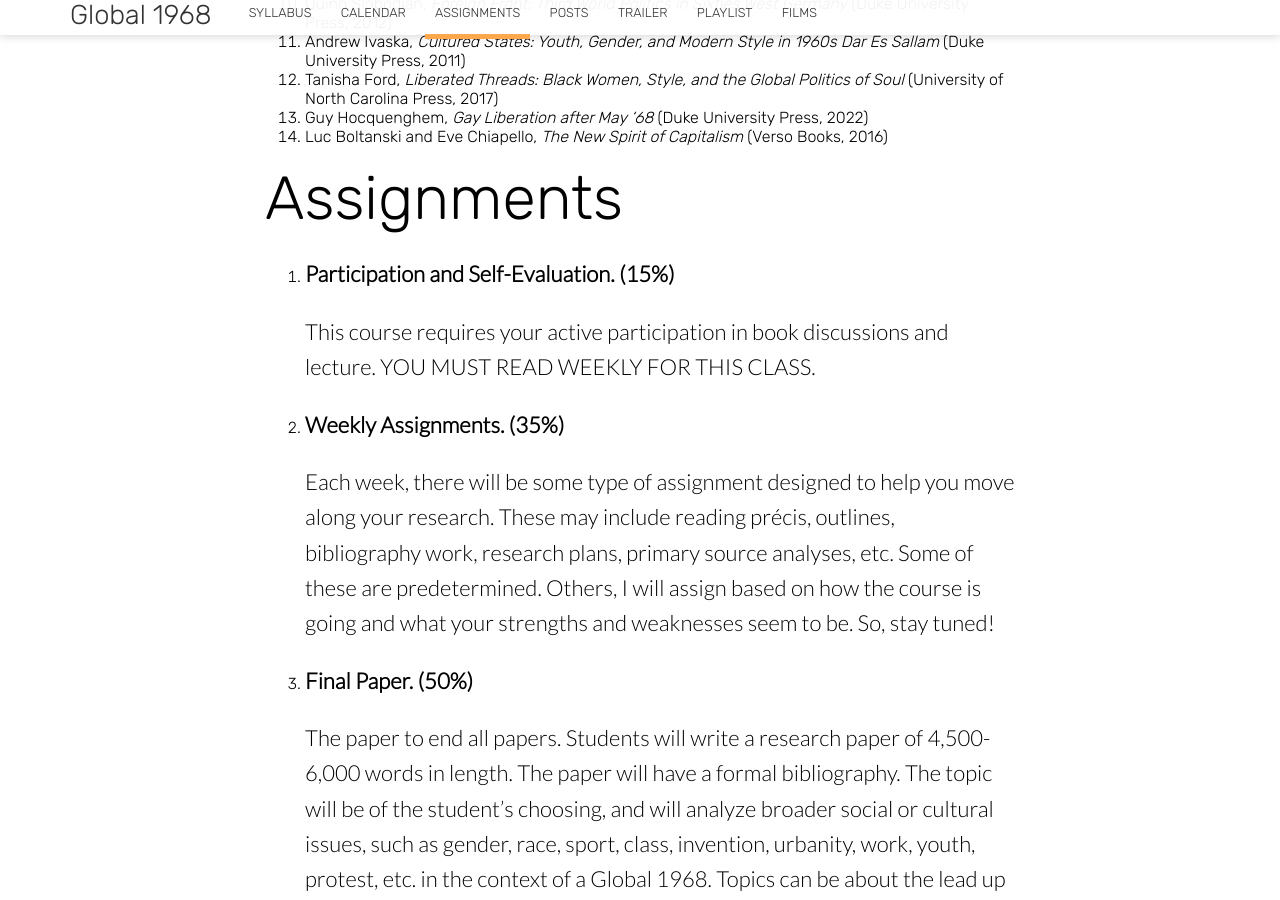
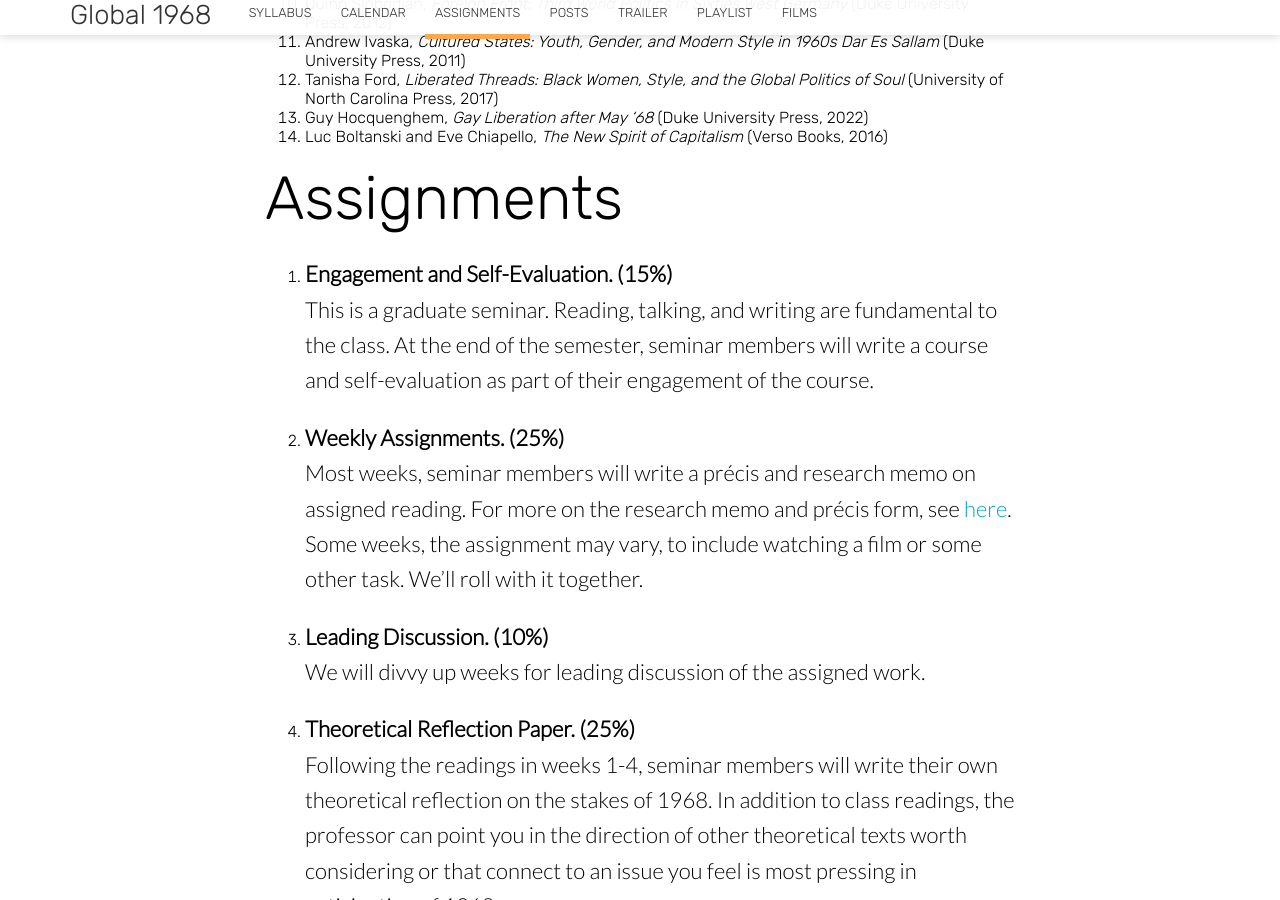
Before and after one commit to chadblack/585Global68, a Jekyll site: the page built from assignments.md, in a window 1280 px wide and 900 px high, scrolled down 1470 px. Built offline with Jekyll 4.4.1, drawn with Linux system fonts in a browser that asks for light colours; nearby versions of some CDN libraries; some of the changed text lies outside the part shown.

Commit message:
building otu the assignments and calendar

```diff
--- a/assignments.md
+++ b/assignments.md
@@ -30,28 +30,17 @@ Required Texts:
 # Assignments
 
 
-1. **Participation and Self-Evaluation. (15%)**
+1. **Engagement and Self-Evaluation. (15%)**
+   This is a graduate seminar. Reading, talking, and writing are fundamental to the class. At the end of the semester, seminar members will write a course and self-evaluation as part of their engagement of the course.
 
-   This course requires your active participation in book
-   discussions and lecture. YOU MUST READ WEEKLY FOR THIS CLASS.
+2. **Weekly Assignments. (25%)**
+   Most weeks, seminar members will write a précis and research memo on assigned reading. For more on the research memo and précis form, see [here](https://chadblack.net/2024ELA/resources/how%20to%20write%20a%20precis%20and%20memo/). Some weeks, the assignment may vary, to include watching a film or some other task. We'll roll with it together.
 
-2. **Weekly Assignments. (35%)**
+3. **Leading Discussion. (10%)**
+   We will divvy up weeks for leading discussion of the assigned work.
 
-    Each week, there will be some type of assignment designed to help you move
-    along your research. These may include reading précis, outlines,
-    bibliography work, research plans, primary source analyses, etc. Some of
-    these are predetermined. Others, I will assign based on how the course is
-    going and what your strengths and weaknesses seem to be. So, stay tuned!
+4. **Theoretical Reflection Paper. (25%)**
+   Following the readings in weeks 1-4, seminar members will write their own theoretical reflection on the stakes of 1968. In addition to class readings, the professor can point you in the direction of other theoretical texts worth considering or that connect to an issue you feel is most pressing in anticipation of 1968.
 
-
-3. **Final Paper. (50%)**
-
-   The paper to end all papers. Students will write a research paper of
-   4,500-6,000 words in length. The paper will have a formal bibliography. The topic
-   will be of the student’s choosing, and will  analyze broader social or cultural issues,
-   such as gender, race, sport, class, invention, urbanity, work, youth,
-   protest, etc. in the context of a Global 1968. Topics can be about the lead
-   up to, the crisis, or the aftermath of 1968, conceived broadly. As such,
-   topics cannot be exlusively about the United States, but must engage
-   a global setting. Topic selection must also come with a primary source base
-   that you can work with during the course of the semester.
+5. **Final Paper. (25%)**
+   The final assignment of the semester asks seminar members to write an essay evaluating the outcome of a 1968 node of their choice-- a theoretical concept, a location of revolt, political and economic reaction, etc.-- not covered in the case studies we've done in class.
```
Also changed, not shown: calendar.md (+79 -126 lines).
